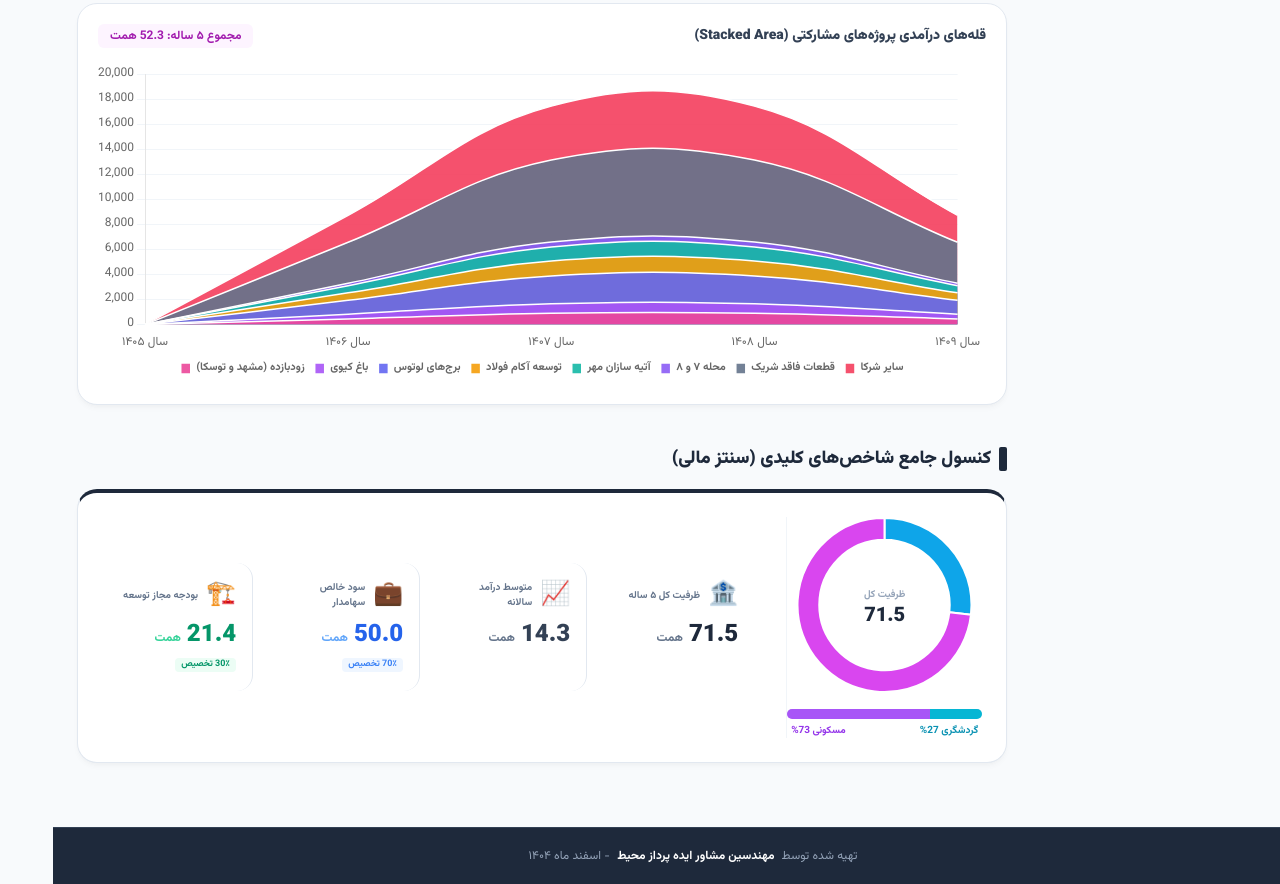
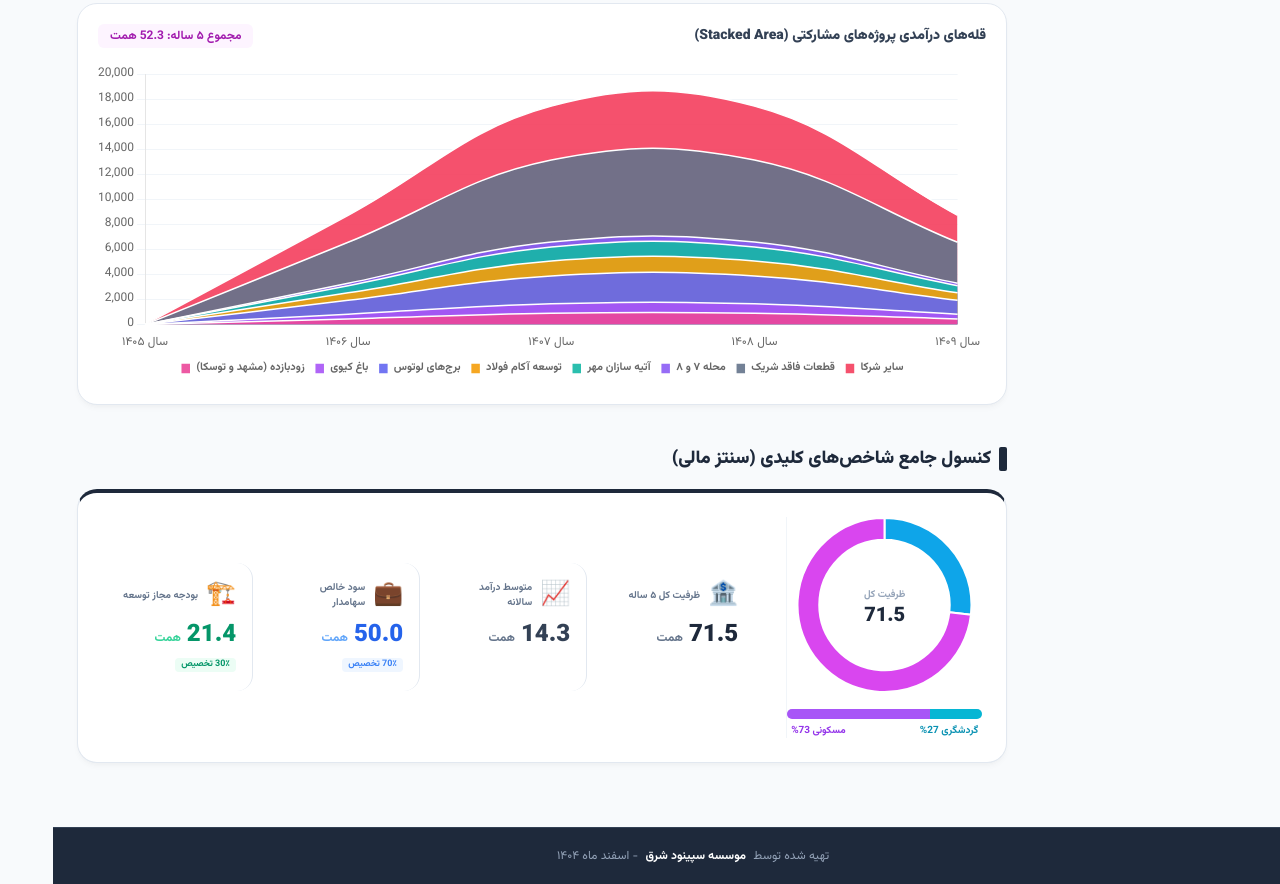
Before and after one commit to hrtorabii-404/Sepinud, a plain HTML site: page AtlasNA/MaskuniIncome/index.html in a window 1280 px wide. Shown: the part 1425-2309 px from the top of the page. Drawn offline with nearby package versions, Linux system fonts and the light colour scheme.

Commit message:
Update index.html

```diff
--- a/AtlasNA/MaskuniIncome/index.html
+++ b/AtlasNA/MaskuniIncome/index.html
@@ -283,7 +283,7 @@
     <footer class="w-full bg-slate-800 text-slate-400 text-center py-5 text-xs font-medium relative z-[100] border-t border-slate-700">
         تهیه شده توسط
         <span class="relative group cursor-pointer text-white font-bold inline-block mx-1">
-            مهندسین مشاور ایده پرداز محیط
+            موسسه سپینود شرق
             <div class="absolute bottom-full left-1/2 transform -translate-x-1/2 mb-3 hidden group-hover:block bg-slate-900 text-white text-xs p-3 rounded-xl shadow-[0_10px_25px_-5px_rgba(0,0,0,0.5)] w-56 text-center border border-slate-600 transition-all z-[9999]">
                 <p class="font-black text-sky-400 mb-1">تحلیل و طراحی:</p>
                 <p class="font-bold text-base mb-1 text-white">حمیدرضا ترابی</p>
```
